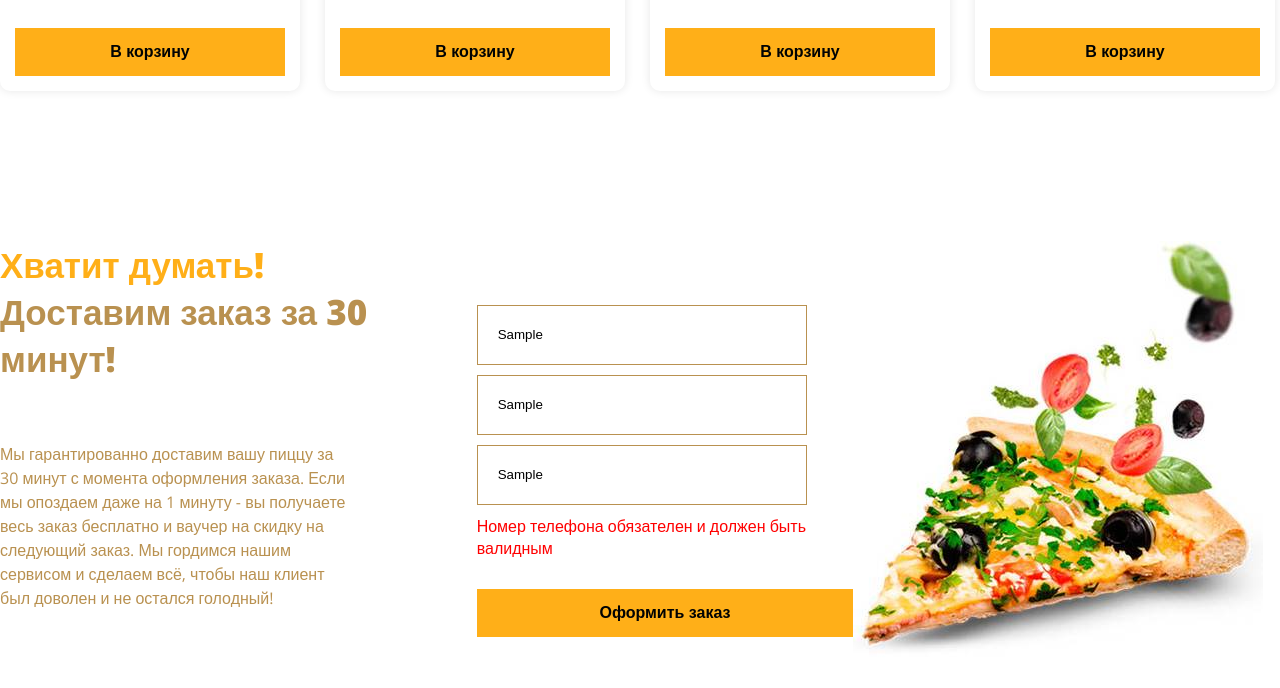
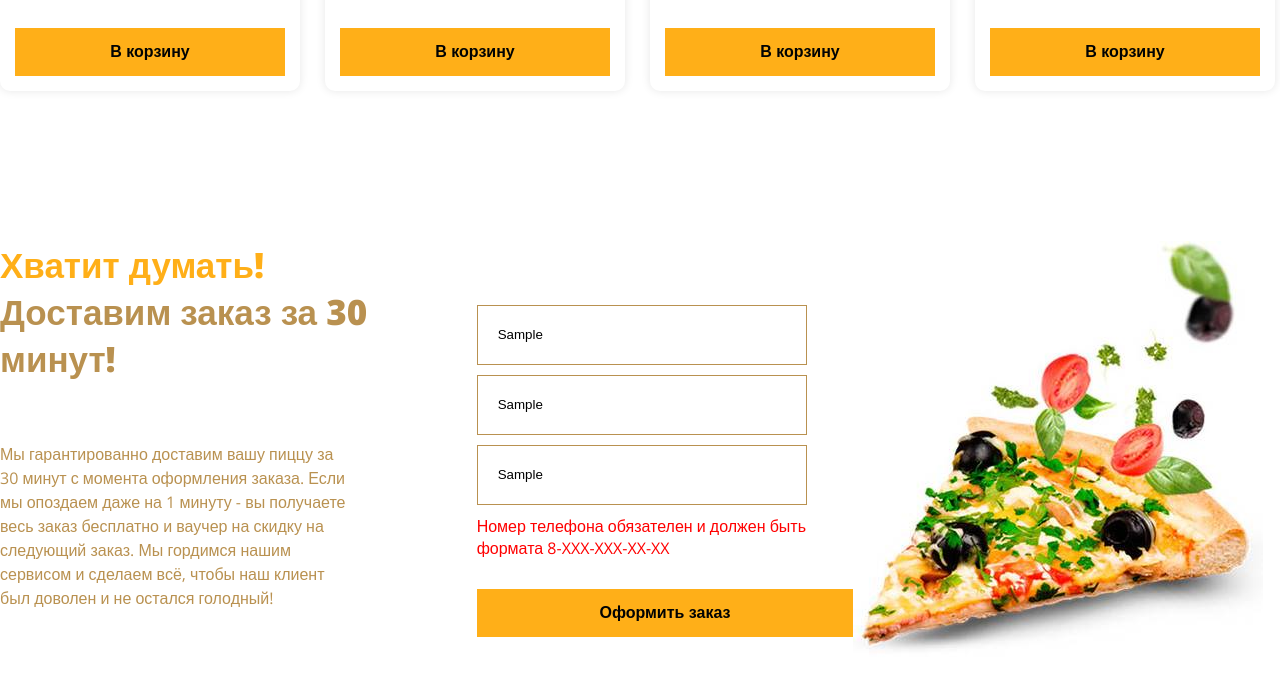
Before and after one commit to mnosov622/angular-test, an Angular app: page / in a window 1280 px wide. Both pictures are taken after typing "Sample", "Sample", "Sample" into the empty fields and a click on the button "Оформить заказ". Shown: the part 1619-2307 px from the top of the page. Built offline with nearby package versions, Linux system fonts and the light colour scheme.

Commit message:
update validation

```diff
--- a/src/app/components/order-form/order-form.component.html
+++ b/src/app/components/order-form/order-form.component.html
@@ -63,7 +63,7 @@
         "
         class="order-form-error"
       >
-        Номер телефона обязателен и должен быть валидным
+        Номер телефона обязателен и должен быть формата 8-XXX-XXX-XX-XX
       </div>
 
       <button class="order-form-btn">Оформить заказ</button>
```
